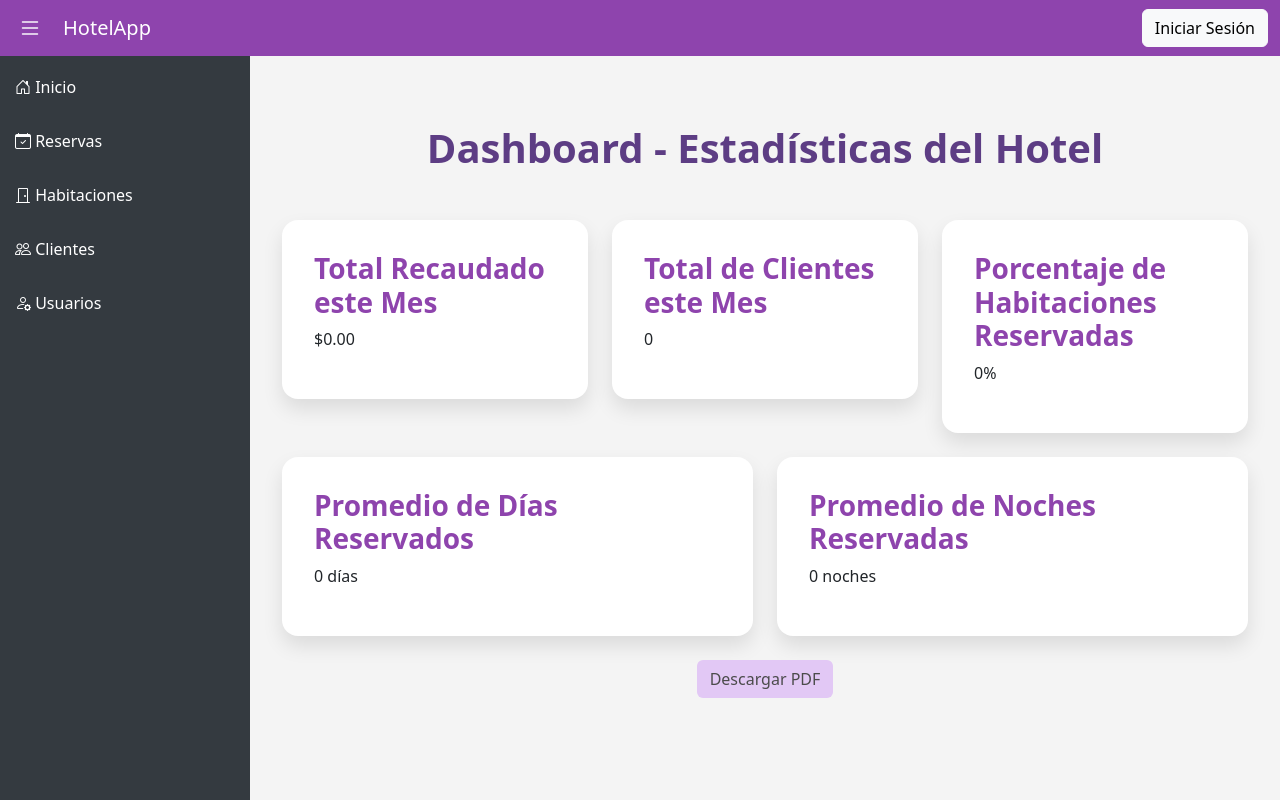
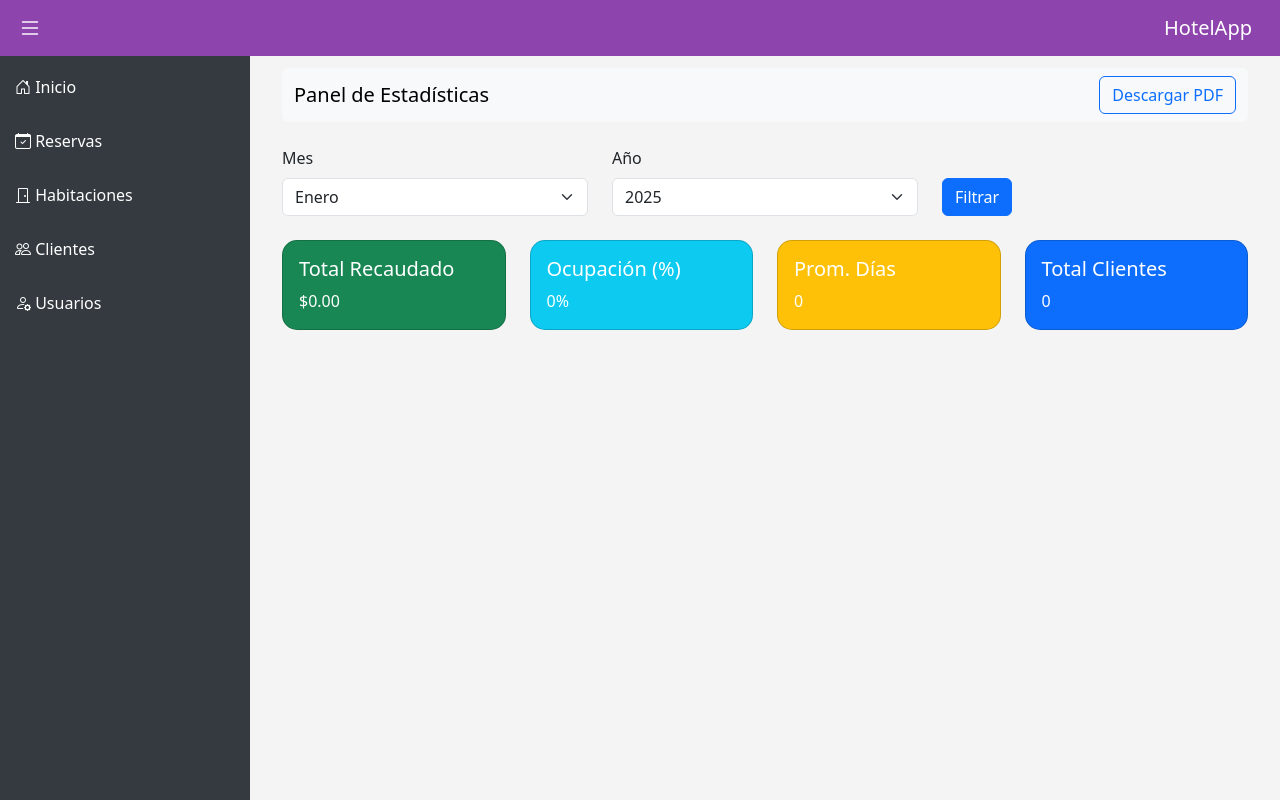
Before and after one commit to kevinperezroa/FRONT-APP-HOTEL, a plain HTML site: page templates/dashboard/dashboard.html in a window 1280 px wide. Drawn offline with nearby package versions, Linux system fonts and the light colour scheme; no server answers.

Commit message:
update dashboard

```diff
--- a/templates/dashboard/dashboard.css
+++ b/templates/dashboard/dashboard.css
@@ -1,6 +1,5 @@
 body {
     background-color: #f4f4f4;
-    padding-top: 56px;
 }
 
 .navbar-custom {
@@ -63,36 +62,6 @@ body {
     margin-right: 15px;
 }
 
-.stats-card {
-    background-color: #fff;
-    border-radius: 1rem;
-    padding: 2rem;
-    box-shadow: 0 10px 20px rgba(0, 0, 0, 0.1);
+.card {
+    border-radius: 15px;
 }
-
-.stats-card h3 {
-    font-weight: bold;
-    color: #8e44ad;
-}
-
-.section-title {
-    font-weight: 700;
-    margin-bottom: 1rem;
-    color: #5d3d84;
-}
-
-.btn-custom {
-    background-color: #e2c8f5;
-    color: #4b4b4b;
-    font-weight: 500;
-}
-
-.btn-custom:hover {
-    background-color: #d1aef0;
-}
-
-@media (max-width: 768px) {
-    .main-content {
-        margin-left: 0;
-    }
-}
--- a/templates/dashboard/dashboard.html
+++ b/templates/dashboard/dashboard.html
@@ -1,17 +1,14 @@
 <!DOCTYPE html>
 <html lang="es">
-
 <head>
-    <meta charset="UTF-8" />
-    <meta name="viewport" content="width=device-width, initial-scale=1.0" />
-    <title>Dashboard | Hotel Hidden</title>
+  <meta charset="UTF-8">
+  <title>Dashboard - Hotel</title>
   <link href="https://cdn.jsdelivr.net/npm/bootstrap@5.3.2/dist/css/bootstrap.min.css" rel="stylesheet" />
   <link href="https://cdn.jsdelivr.net/npm/bootstrap-icons@1.10.5/font/bootstrap-icons.css" rel="stylesheet" />
   <link href="./dashboard.css" rel="stylesheet"/>
   <script src="https://cdn.jsdelivr.net/npm/axios/dist/axios.min.js"></script>
-    <script src="https://cdn.jsdelivr.net/npm/jsPDF/dist/jspdf.umd.min.js"></script>
+  <script src="https://cdn.jsdelivr.net/npm/bootstrap@5.3.2/dist/js/bootstrap.bundle.min.js"></script>
 </head>
-
 <body>
     <!-- Barra de navegación superior -->
     <nav class="navbar navbar-expand-lg navbar-custom fixed-top">
@@ -20,9 +17,6 @@
                 <i class="bi bi-list"></i>
             </button>
             <a class="navbar-brand" href="#">HotelApp</a>
-            <div class="ms-auto">
-                <a href="#" class="btn btn-light">Iniciar Sesión</a>
-            </div>
         </div>
     </nav>
 
@@ -37,55 +31,91 @@
 <!-- Contenido principal -->
 <div class="main-content" id="main-content">
     <div class="container my-5">
-            <h1 class="section-title text-center mb-5">Dashboard - Estadísticas del Hotel</h1>
+    <nav class="navbar navbar-expand-lg navbar-light bg-light rounded mb-4">
+      <div class="container-fluid">
+        <span class="navbar-brand mb-0 h1">Panel de Estadísticas</span>
+        <button class="btn btn-outline-primary" onclick="downloadPDF()">Descargar PDF</button>
+      </div>
+    </nav>
 
-            <!-- Estadísticas -->
-            <div class="row">
-                <div class="col-md-4 mb-4">
-                    <div class="stats-card">
-                        <h3>Total Recaudado este Mes</h3>
-                        <p id="total-recaudado">$0.00</p>
+    <!-- Filtros -->
+    <div class="row mb-4">
+      <div class="col-md-4">
+        <label for="month" class="form-label">Mes</label>
+        <select id="month" class="form-select">
+          <!-- Opciones de mes -->
+          <option value="1">Enero</option>
+          <option value="2">Febrero</option>
+          <option value="3">Marzo</option>
+          <option value="4">Abril</option>
+          <option value="5">Mayo</option>
+          <option value="6">Junio</option>
+          <option value="7">Julio</option>
+          <option value="8">Agosto</option>
+          <option value="9">Septiembre</option>
+          <option value="10">Octubre</option>
+          <option value="11">Noviembre</option>
+          <option value="12">Diciembre</option>
+        </select>
+      </div>
+
+      <div class="col-md-4">
+        <label for="year" class="form-label">Año</label>
+        <select id="year" class="form-select">
+          <!-- Opciones de años -->
+          <option value="2025">2025</option>
+          <option value="2024">2024</option>
+          <option value="2023">2023</option>
+          <option value="2022">2022</option>
+          <option value="2021">2021</option>
+        </select>
+      </div>
+
+      <div class="col-md-4 d-flex align-items-end">
+        <button class="btn btn-primary" onclick="loadDashboardData()">Filtrar</button>
       </div>
     </div>
-                <div class="col-md-4 mb-4">
-                    <div class="stats-card">
-                        <h3>Total de Clientes este Mes</h3>
-                        <p id="total-clientes">0</p>
-                    </div>
-                </div>
-                <div class="col-md-4 mb-4">
-                    <div class="stats-card">
-                        <h3>Porcentaje de Habitaciones Reservadas</h3>
-                        <p id="porcentaje-habitaciones">0%</p>
+
+    <!-- Tarjetas con estadísticas -->
+    <div class="row" id="dashboard-cards">
+      <div class="col-md-6 col-lg-3 mb-4">
+        <div class="card text-white bg-success h-100">
+          <div class="card-body">
+            <h5 class="card-title">Total Recaudado</h5>
+            <p class="card-text" id="total_recaudo">$0.00</p>
           </div>
         </div>
       </div>
 
-            <!-- Promedio de días y noches reservados -->
-            <div class="row">
-                <div class="col-md-6 mb-4">
-                    <div class="stats-card">
-                        <h3>Promedio de Días Reservados</h3>
-                        <p id="promedio-dias">0 días</p>
-                    </div>
-                </div>
-                <div class="col-md-6 mb-4">
-                    <div class="stats-card">
-                        <h3>Promedio de Noches Reservadas</h3>
-                        <p id="promedio-noches">0 noches</p>
+      <div class="col-md-6 col-lg-3 mb-4">
+        <div class="card text-white bg-info h-100">
+          <div class="card-body">
+            <h5 class="card-title">Ocupación (%)</h5>
+            <p class="card-text" id="porcentaje_ocupacion">0%</p>
           </div>
         </div>
       </div>
 
-            <!-- Botón para descargar PDF -->
-            <div class="text-center">
-                <button class="btn btn-custom" onclick="descargarPDF()">Descargar PDF</button>
+      <div class="col-md-6 col-lg-3 mb-4">
+        <div class="card text-white bg-warning h-100">
+          <div class="card-body">
+            <h5 class="card-title">Prom. Días</h5>
+            <p class="card-text" id="promedio_dias">0</p>
           </div>
         </div>
       </div>
 
-    <!-- Scripts -->
+      <div class="col-md-6 col-lg-3 mb-4">
+        <div class="card text-white bg-primary h-100">
+          <div class="card-body">
+            <h5 class="card-title">Total Clientes</h5>
+            <p class="card-text" id="total_clientes">0</p>
+          </div>
+        </div>
+      </div>
+    </div>
+  </div>
+
   <script src="./dashboard.js"></script>
 </body>
-
 </html>
--- a/templates/dashboard/dashboard.js
+++ b/templates/dashboard/dashboard.js
@@ -4,17 +4,27 @@ function toggleSidebar() {
     sidebar.classList.toggle("sidebar-hidden");
     mainContent.classList.toggle("main-collapsed");
 }
+    function loadDashboardData() {
+      const month = document.getElementById('month').value;
+      const year = document.getElementById('year').value;
 
-function descargarPDF() {
-    const { jsPDF } = window.jspdf;
-    const doc = new jsPDF();
+      axios.get(`http://127.0.0.1:8000/api/dashboard?month=${month}&year=${year}`)
+        .then(response => {
+          const data = response.data;
+          document.getElementById('total_recaudo').innerText = `$${data.total_recaudo.toFixed(2)}`;
+          document.getElementById('porcentaje_ocupacion').innerText = `${data.porcentaje_ocupacion}%`;
+          document.getElementById('promedio_dias').innerText = data.promedio_dias;
+          document.getElementById('total_clientes').innerText = data.total_clientes;
+        })
+        .catch(error => {
+          console.error("Error cargando datos del dashboard:", error);
+        });
+    }
 
-    doc.text("Estadísticas del Hotel Hidden", 20, 20);
-    doc.text("Total Recaudado este Mes: $0.00", 20, 30);
-    doc.text("Total de Clientes este Mes: 0", 20, 40);
-    doc.text("Porcentaje de Habitaciones Reservadas: 0%", 20, 50);
-    doc.text("Promedio de Días Reservados: 0 días", 20, 60);
-    doc.text("Promedio de Noches Reservadas: 0 noches", 20, 70);
+    function downloadPDF() {
+      const month = document.getElementById('month').value;
+      const year = document.getElementById('year').value;
+      window.open(`http://127.0.0.1:8000/api/dashboard/pdf?month=${month}&year=${year}`, '_blank');
+    }
 
-    doc.save("estadisticas_hotel.pdf");
-}
+    window.onload = loadDashboardData;
```
Lines whose indentation alone changed are shown as unchanged.
